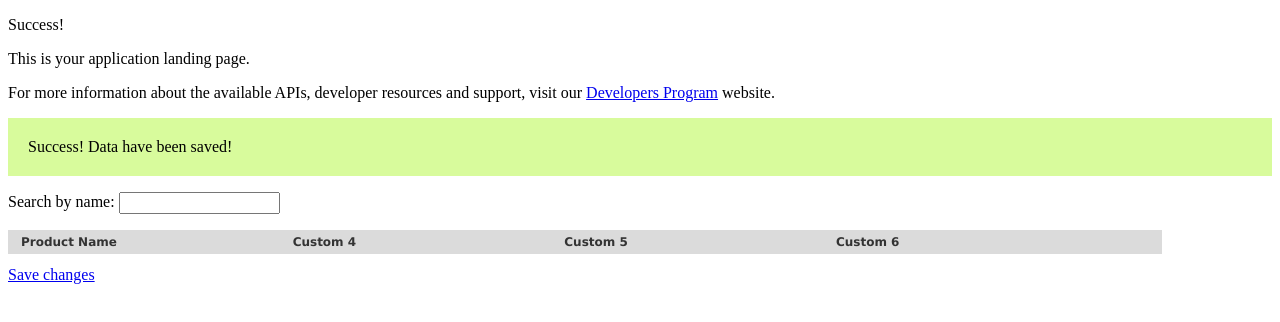
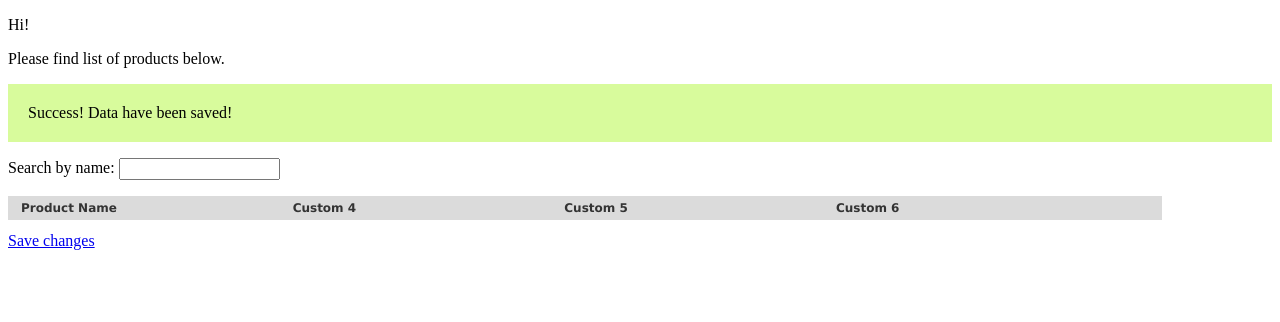
Before and after one commit to wwitekk/BC-App---Extended-products, a plain HTML site: page index.html in a window 1280 px wide. Drawn offline with nearby package versions, Linux system fonts and the light colour scheme.

Commit message:
update: small changes

```diff
--- a/index.html
+++ b/index.html
@@ -27,13 +27,12 @@
 </head>
 
 <body ng-controller="ProductsCtr">
-<p class="message">Success!</p>
-<p class="message">This is your application landing page.</p>
-<p class="message">For more information about the available APIs, developer resources and support, visit our <a href="http://developers.businesscatalyst.com" target="_blank">Developers Program</a> website.</p>
+	<p class="message">Hi!</p>
+	<p>Please find list of products below.</p>
 
-<p class="message-success" ng-show="showTrigger">Success! Data have been saved!</p>
+	<p class="message-success" ng-show="showTrigger">Success! Data have been saved!</p>
 
-<p>Search by name: <input ng-model="query"></p>
+	<p>Search by name: <input ng-model="query"></p>
 	<ul id="js-catalogues" class="root">
 		<li class="header">
 			<span class="name">Product Name</span>
```
